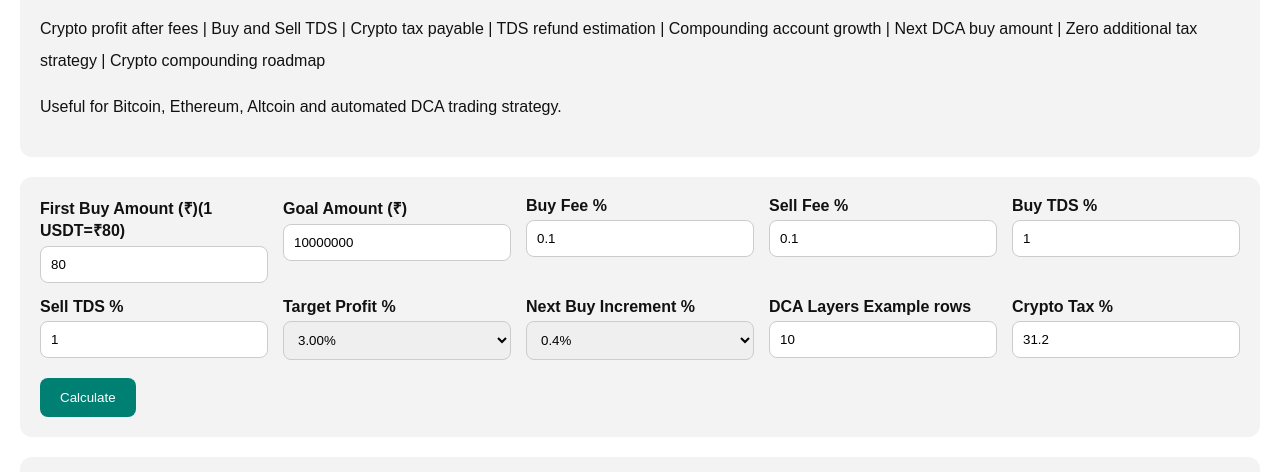
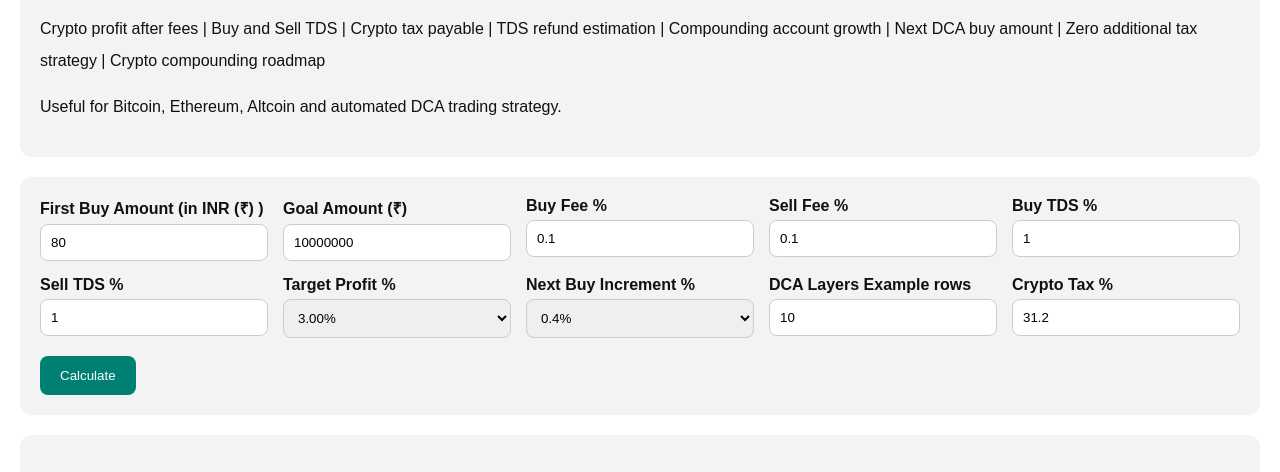
Before and after one commit to aksharmty/compoundtrading, a plain HTML site: page crypto-compounding-inr.html in a window 1280 px wide. Shown: the part 300-772 px from the top of the page. Drawn offline with Linux system fonts and the light colour scheme.

Commit message:
Update and rename crypto-compounding.html to crypto-compounding-inr.html

```diff
--- a/crypto-compounding.html
+++ b/crypto-compounding-inr.html
@@ -179,7 +179,7 @@ Useful for Bitcoin, Ethereum, Altcoin and automated DCA trading strategy.
 <div class="grid">
 
 <div>
-<label>First Buy Amount (₹)(1 USDT=₹80)</label>
+<label>First Buy Amount (in INR (₹) )</label>
 <input type="number" id="firstBuy" value="80">
 </div>
 
```
